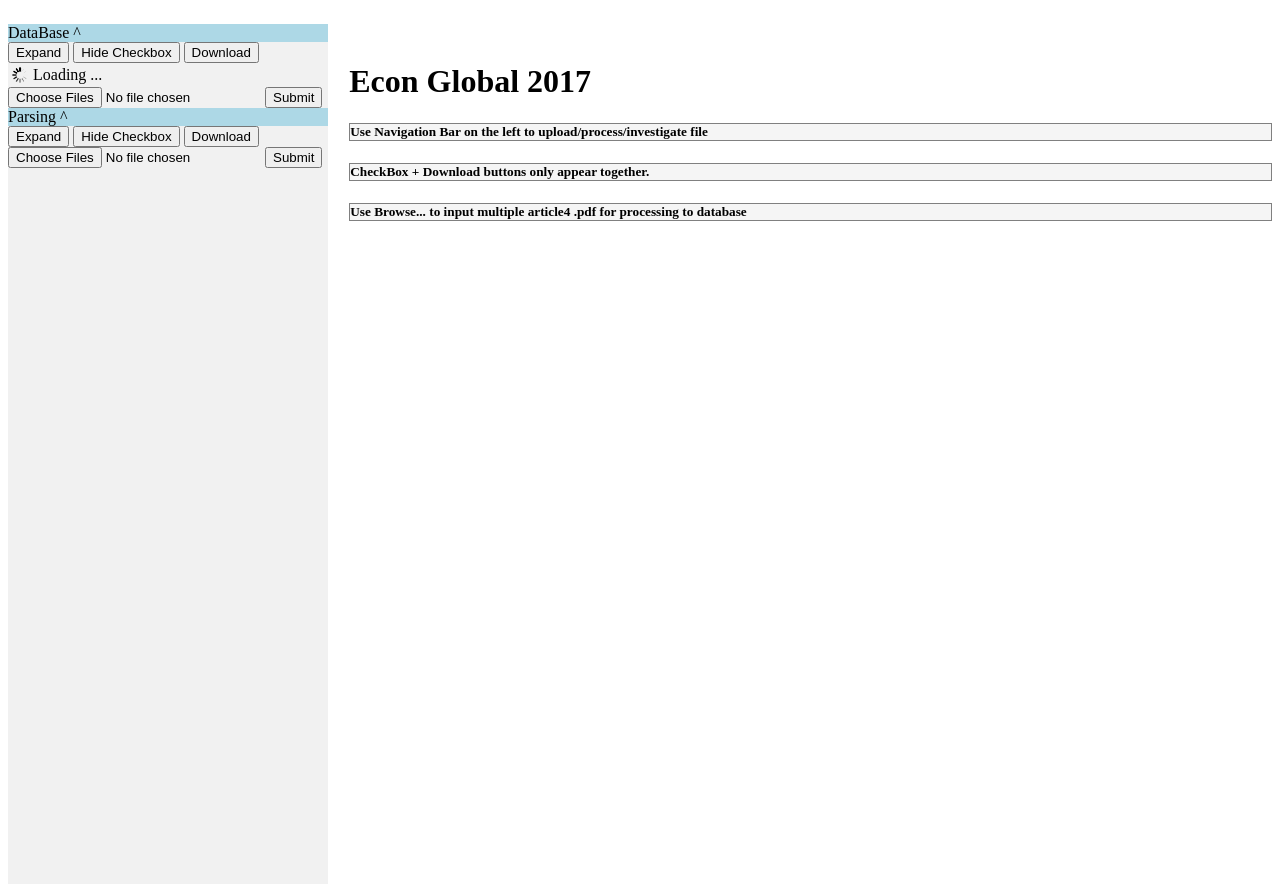
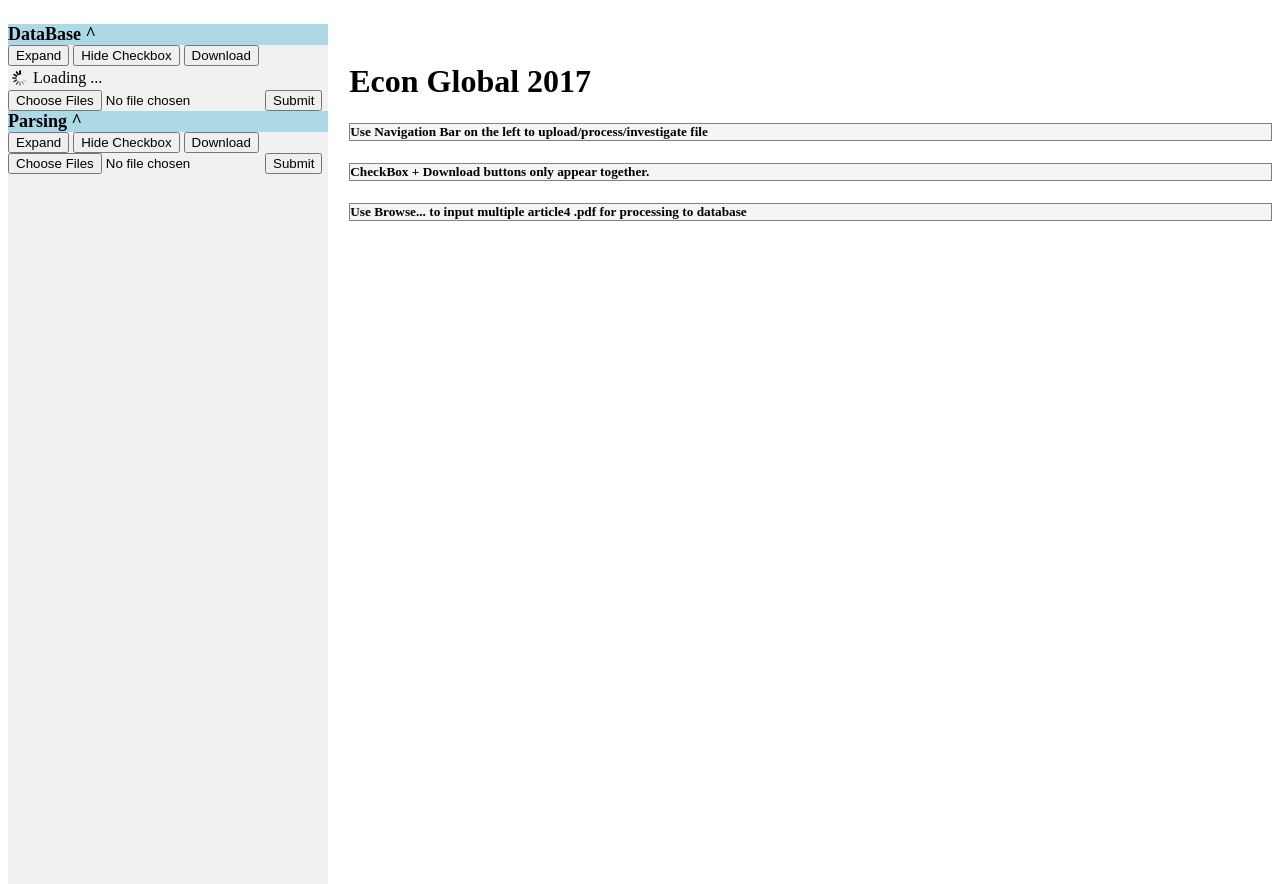
Before and after one commit to catdintran/econ2017, a Flask app: page / in a window 1280 px wide. Run offline with Flask 2, Linux system fonts and the light colour scheme; data that the repository does not hold is empty; some libraries are stand-ins or nearby versions.

Commit message:
Create econ.css

```diff
--- a/static/styles/econ.css
+++ b/static/styles/econ.css
@@ -39,4 +39,6 @@ div#content{
 }
 .slide_btn{
     background-color: lightblue;
+    font-weight: bold;
+    font-size: large;
 }
```
